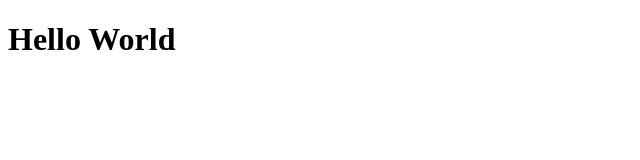
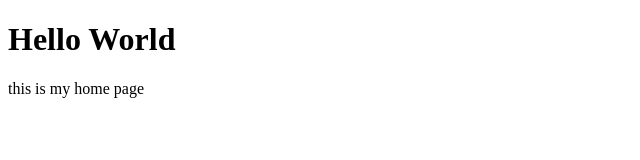
Before and after one commit to rossarin3/learn-git, a plain HTML site: page index.html in a window 1280 px wide. Shown: the whole page, without its empty margins (0-640 px from the left). Drawn offline with Linux system fonts and the light colour scheme.

Commit message:
new features

```diff
--- a/index.html
+++ b/index.html
@@ -7,5 +7,6 @@
 </head>
 <body>
     <h1>Hello World</h1>
+    <p>this is my home page</p>
 </body>
 </html>
```
